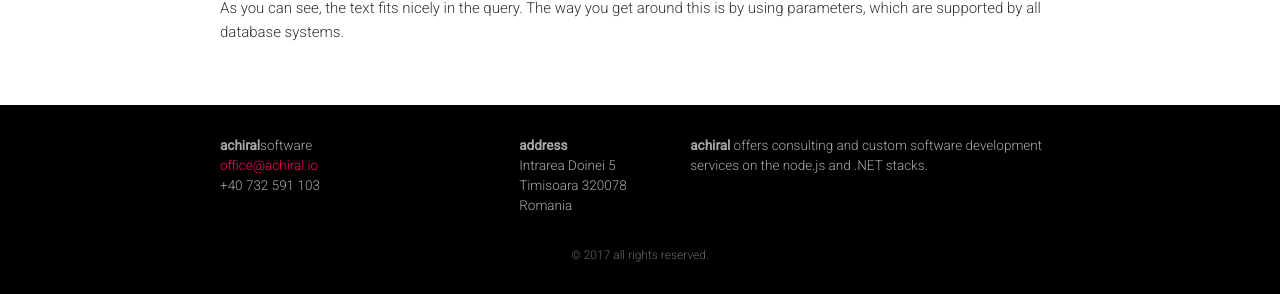
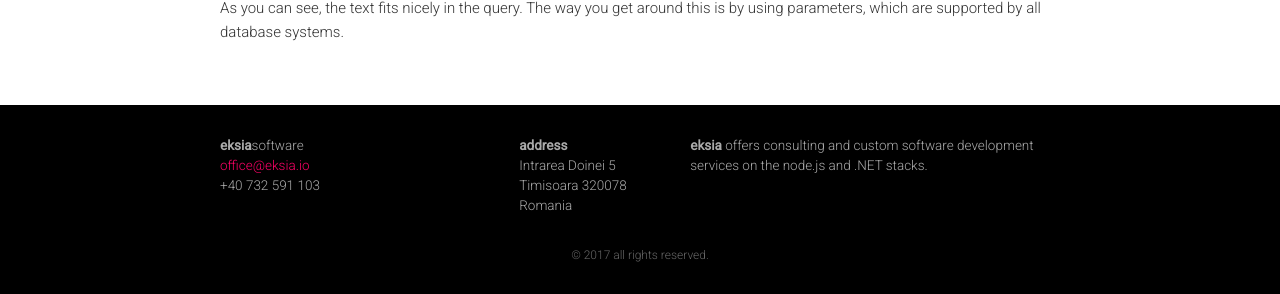
Before and after one commit to toaderflorin/eksia, a Jekyll site: the page built from _posts/2019-07-25-web-security.markdown, in a window 1280 px wide and 900 px high, scrolled down 4779 px, cut to the strip 606-900 px from the top of the window. Built offline with Jekyll 4.4.1, drawn with Linux system fonts in a browser that asks for light colours; nearby versions of some CDN libraries.

Commit message:
Updated achira -> eksia.

```diff
--- a/CNAME
+++ b/CNAME
@@ -1 +1 @@
-achiral.io
+eksia.io
--- a/_config.yml
+++ b/_config.yml
@@ -13,14 +13,14 @@
 # you will see them accessed via {{ site.title }}, {{ site.email }}, and so on.
 # You can create any custom variable you would like, and they will be accessible
 # in the templates via {{ site.myvariable }}.
-title: achiral
-email: office@achiral.io
+title: eksia
+email: office@eksia.io
 description: > # this means to ignore newlines until "baseurl:"
-  achiral offers consulting and custom software development services on the node.js and .NET stacks.
+  eksia offers consulting and custom software development services on the node.js and .NET stacks.
 baseurl: "" # the subpath of your site, e.g. /blog
 url: "" # the base hostname & protocol for your site, e.g. http://example.com
-twitter_username: achiral
-github_username:  achiral
+twitter_username: eksia
+github_username:  eksia
 
 # Build settings
 markdown: kramdown
--- a/_includes/footer.html
+++ b/_includes/footer.html
@@ -3,7 +3,7 @@
     <div class="footer-col-wrapper">
       <div class="footer-col footer-col-1">
         <ul class="contact-list">
-          <li><b>achiral</b>software</li>
+          <li><b>eksia</b>software</li>
           {% if site.email %}
           <li><a href="mailto:{{ site.email }}">{{ site.email }}</a></li>
           {% endif %}
@@ -20,7 +20,7 @@
         </div>
       <div class="footer-col footer-col-3">
         <p>
-          <b>achiral</b> offers consulting and custom software development services on the node.js and .NET stacks.
+          <b>eksia</b> offers consulting and custom software development services on the node.js and .NET stacks.
         </p>
       </div>
     </div>
--- a/_includes/splash.html
+++ b/_includes/splash.html
@@ -23,11 +23,11 @@
     </svg>
 
     <div p-animation="fade" p-delay="0" p-duration="2000"  p-param="0.8" id="title">
-      <b>achiral</b> software
+      <b>eksia</b> software
     </div>
 
     <div p-animation="fade" p-delay="0" p-duration="2000"  p-param="0.8" id="subtitle">
-      <b>achiral</b> offers consulting and custom software development services on the <b>node.js</b> and <b>.NET</b> stacks.
+      <b>eksia</b> offers consulting and custom software development services on the <b>node.js</b> and <b>.NET</b> stacks.
     </div>
 
     <div id="lower" class="lower">
--- a/_layouts/home.html
+++ b/_layouts/home.html
@@ -9,7 +9,7 @@
     <div class="container">
       <div class="col4">
         <h1>
-          WHY ACHIRAL?
+          WHY EKSIA?
         </h1>
       </div>
       <div class="col8">
@@ -59,7 +59,7 @@
           </p>
           <h1>Contact</h1>
           <p>
-            office@achiral.io <br>
+            office@eksia.io <br>
             +40 732 591 103 <br>
           </p>
         </div>
--- a/_posts/2019-07-25-web-security.markdown
+++ b/_posts/2019-07-25-web-security.markdown
@@ -29,7 +29,7 @@
 Both XSS and SQL Injection are cases of *code injection*.
 
 ## Cross-Site Scripting
-XSS refers to a vulnerability where an attacker can "inject" Javascript code that will be run by the application. In my previous article, I've discussed the [same-origin](http://achiral.io/cors-made-simple) policy concept at length which states that if the content from one site is granted permission to access resources on a system, then any content from that site will share these permissions, while content from another site will have to be granted permissions separately.
+XSS refers to a vulnerability where an attacker can "inject" Javascript code that will be run by the application. In my previous article, I've discussed the [same-origin](http://eksia.io/cors-made-simple) policy concept at length which states that if the content from one site is granted permission to access resources on a system, then any content from that site will share these permissions, while content from another site will have to be granted permissions separately.
 
 <i>A lot of people think that SOP prevents XSS attacks. This is <b>not the case.</b></i>
 
```
Also changed, not shown: 2 other files.
